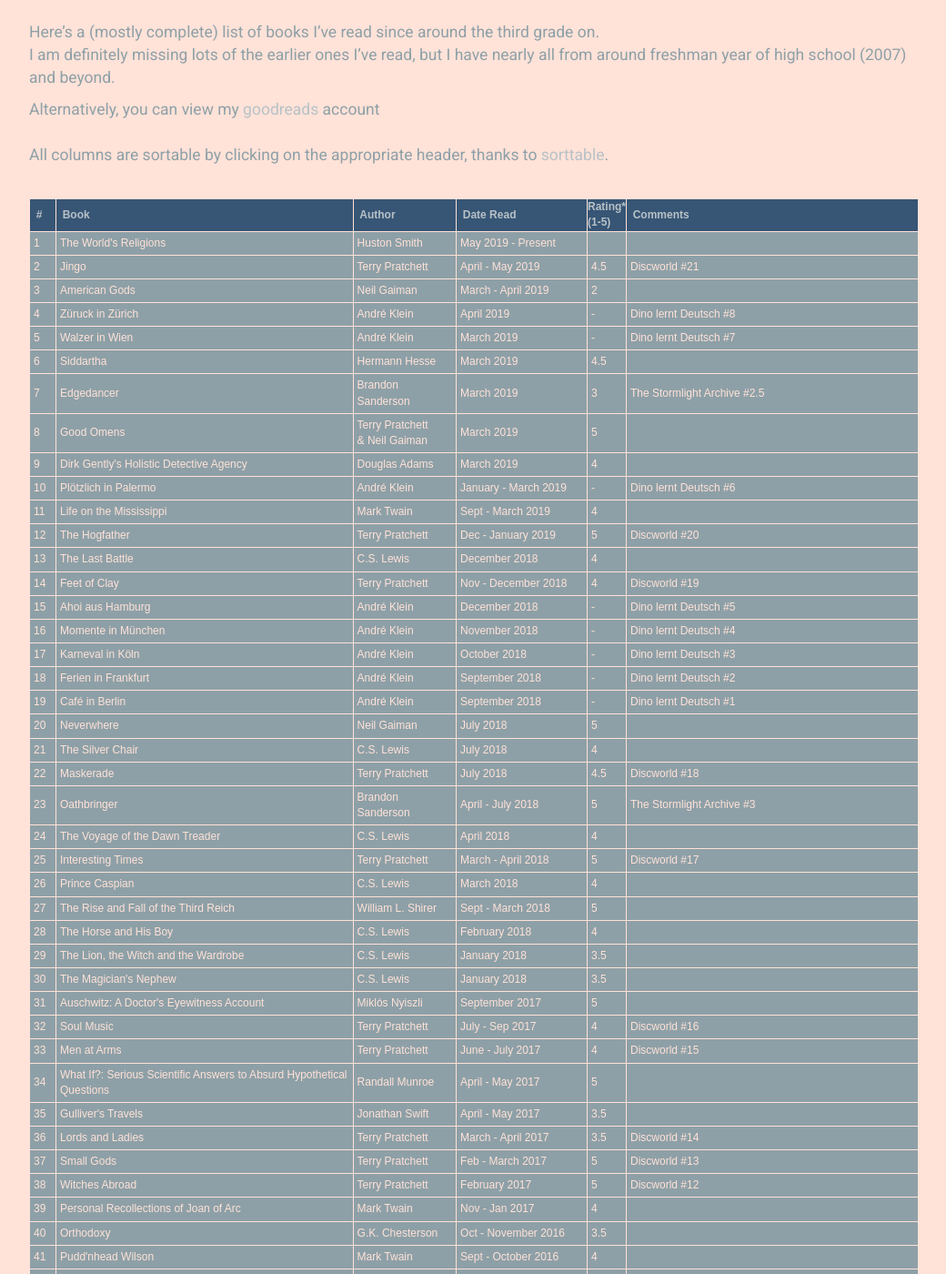
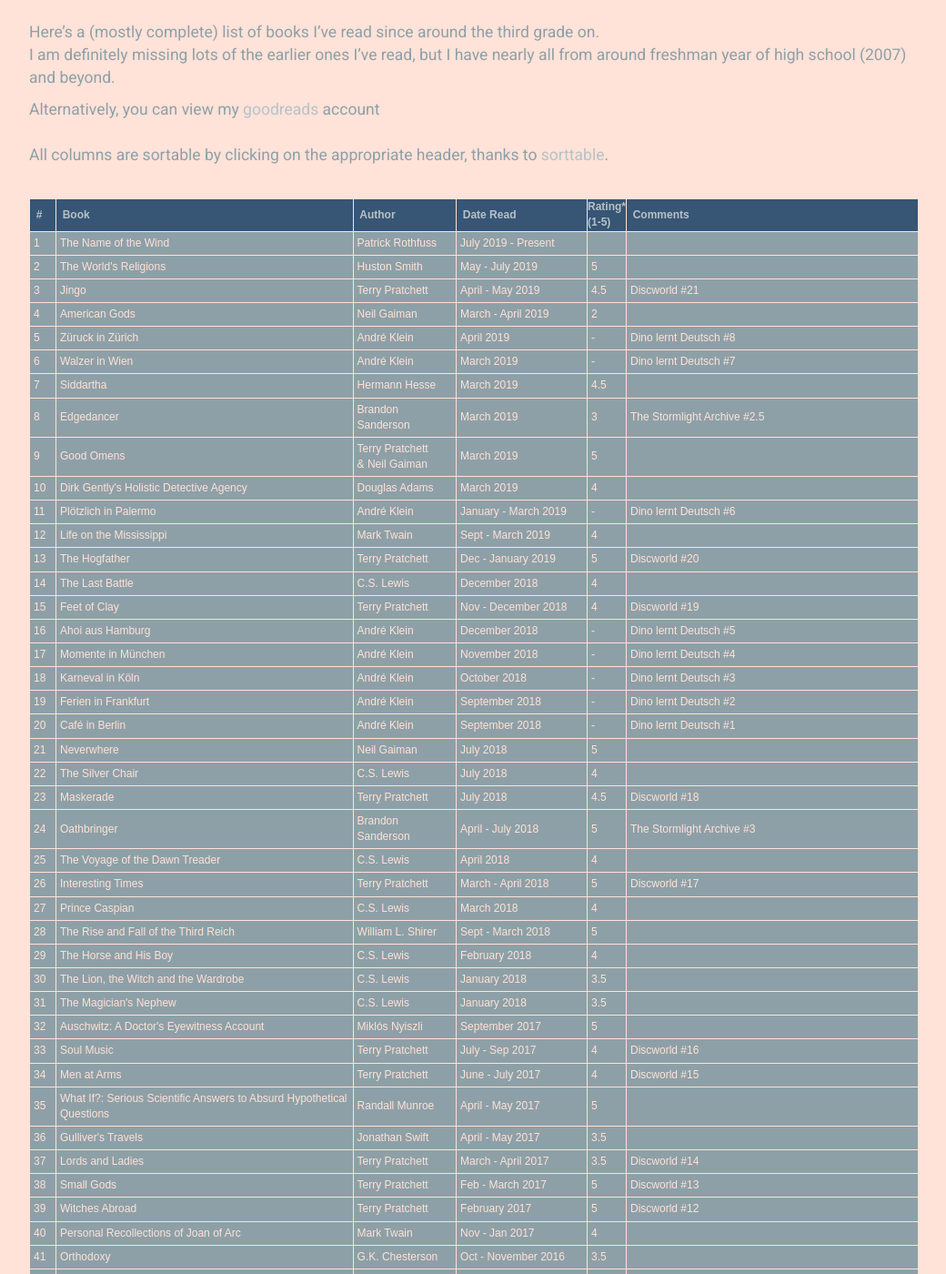
Before and after one commit to JeffSolo/jeffsolo.github.com, a Jekyll site: the page built from _posts/2015-03-30-books.md, in a window 1280 px wide and 1400 px high, scrolled down 299 px. Shown: the whole window at 91% size, without its empty margins (128-1168 px from the left). Built offline with Jekyll 4.4.1, drawn with Linux system fonts in a browser that asks for light colours; nearby versions of some CDN libraries; some of the changed text lies outside the part shown.

Commit message:
updated books

```diff
--- a/_includes/books.html
+++ b/_includes/books.html
@@ -29,7 +29,8 @@ tr{
 }
 </style><table class="tableizer-table sortable">
 <tr class="tableizer-firstrow fingerpointer"><th>&nbsp;&nbsp;#</th><th>&nbsp;&nbsp;Book</th><th>&nbsp;&nbsp;Author</th><th>&nbsp;&nbsp;Date Read</th><th>Rating*<br>(1-5)</th><th>&nbsp;&nbsp;Comments</th></tr>
-<tr><td>The World's Religions</td><td>Huston Smith</td><td sorttable_customkey="-62">May 2019 - Present</td><td></td><td></td></tr>
+<tr><td>The Name of the Wind</td><td>Patrick Rothfuss</td><td sorttable_customkey="-63">July 2019 - Present</td><td></td><td></td></tr>
+<tr><td>The World's Religions</td><td>Huston Smith</td><td sorttable_customkey="-62">May - July 2019</td><td>5</td><td></td></tr>
 <tr><td>Jingo</td><td>Terry Pratchett</td><td sorttable_customkey="-61">April - May 2019</td><td>4.5</td><td>Discworld #21</td></tr>
 <tr><td>American Gods</td><td>Neil Gaiman</td><td sorttable_customkey="-60">March - April 2019</td><td>2</td><td></td></tr>
 <tr><td>Züruck in Zürich</td><td>André Klein</td><td sorttable_customkey="-59">April 2019</td><td>-</td><td>Dino lernt Deutsch #8</td></tr>
```
